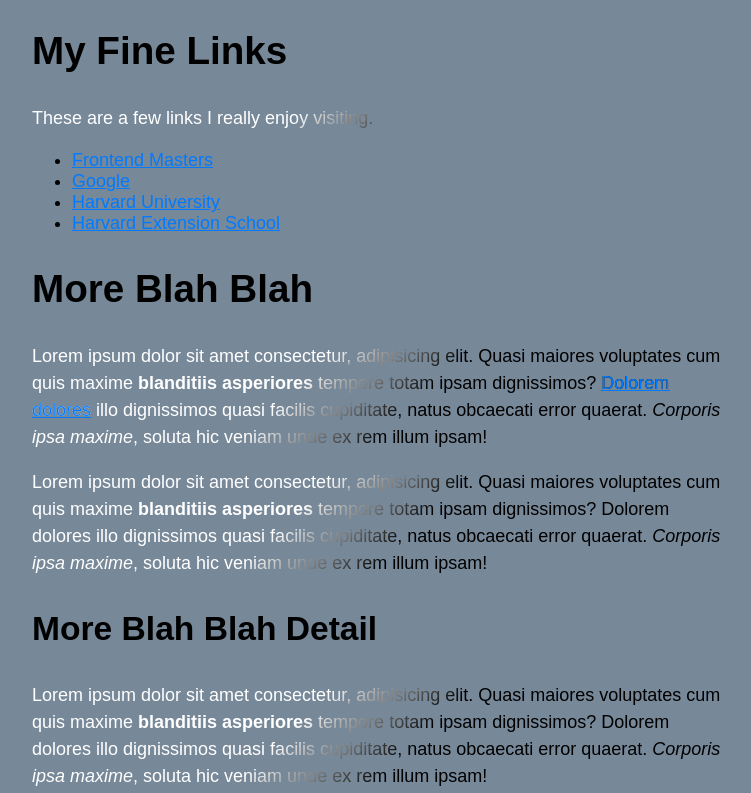
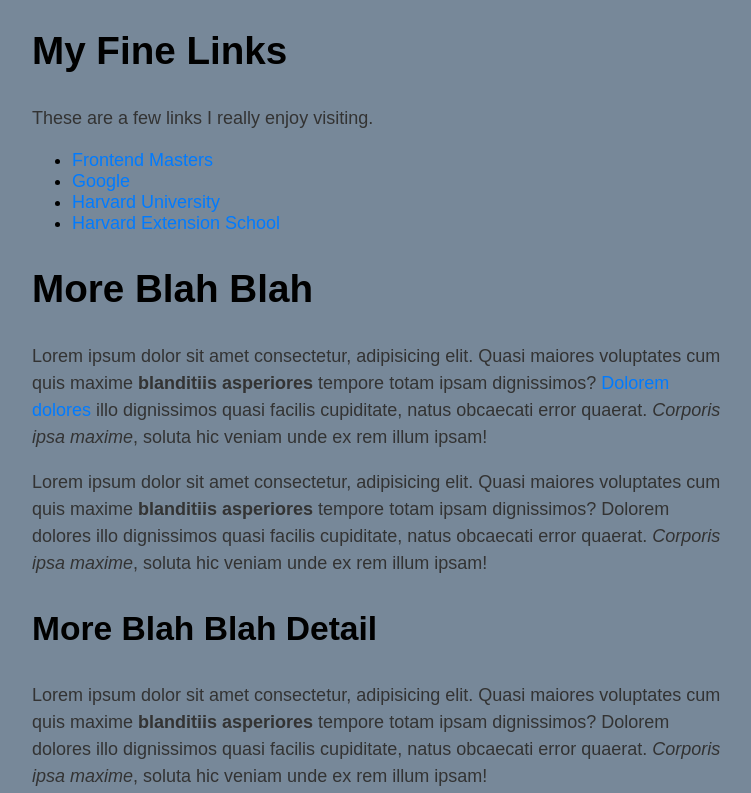
Before and after one commit to nikhilkuyya/nikhilkuyya.web-basics-workspace.github.io, a website: page apps/frontend-masters-bootcamp/src/lessons/day2-css/learningcss.html in a window 1280 px wide. Shown: the part 1324-2117 px from the top of the page, without its empty margins (258-1009 px from the left). Drawn offline with Linux system fonts and the light colour scheme.

Commit message:
chore: clean up styles

```diff
--- a/apps/frontend-masters-bootcamp/src/lessons/day2-css/css/anchor.css
+++ b/apps/frontend-masters-bootcamp/src/lessons/day2-css/css/anchor.css
@@ -1,6 +1,7 @@
 
 a {
   color: var(--currentColor);
+  text-decoration: none;
 }
 
 
@@ -8,16 +9,21 @@
 a:link{
   color: var(--blue);
 }
+
 a:visited {
   color: var(--yellow);
 }
+
 a:focus {
   color: var(--grey);
 }
 
 a:hover {
   color: var(--redgreen);
+  text-decoration: underline;
 }
+
+
 
 a:active {
   color: var(--red);
--- a/apps/frontend-masters-bootcamp/src/lessons/day2-css/css/style.css
+++ b/apps/frontend-masters-bootcamp/src/lessons/day2-css/css/style.css
@@ -47,9 +47,7 @@
 
 p {
   line-height: 1.5;
-  color: transparent;
-  background-image: linear-gradient(135deg, rgba(255, 255, 255, 1) 38%, rgba(0, 0, 0, 1) 55%);
-  background-clip: text;
+  color: #333;
 }
 
 .underline {
```
